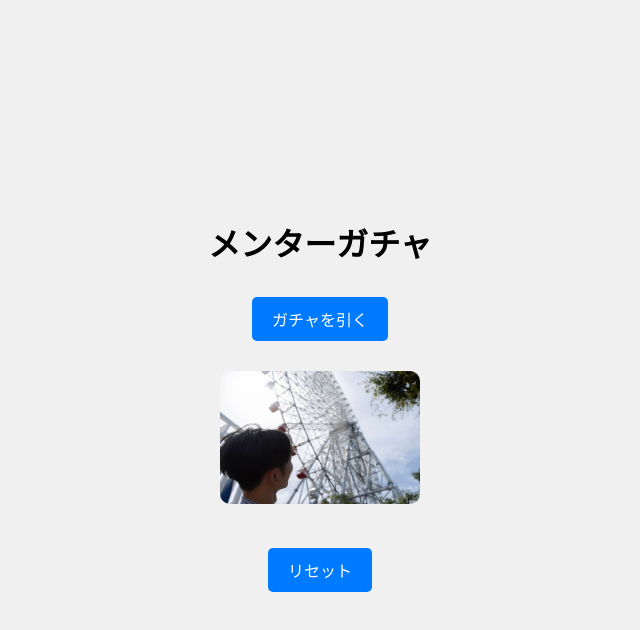
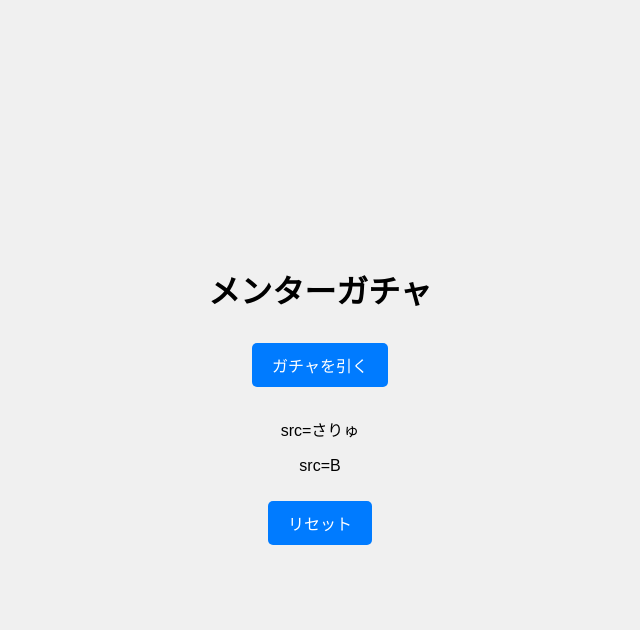
Before and after one commit to Kenjiro56/mentor-mikuji, a React (Create React App) app: page / in a window 1280 px wide. Both pictures are taken after a click on the button "ガチャを引く". Shown: the top 630 px of the page, without its empty margins (320-960 px from the left). Built offline with nearby package versions, Linux system fonts and the light colour scheme.

Commit message:
feat/probability

```diff
--- a/src/Fortune.tsx
+++ b/src/Fortune.tsx
@@ -1,15 +1,27 @@
 // src/Fortune.tsx
 import React, { useState } from "react";
 import { fortunes, Fortune as FortuneType } from "./data";
-import { Card, CardHeader, CardBody, CardFooter } from '@chakra-ui/react'
 import './App.css';
 
 const Fortune: React.FC = () => {
     const [fortune, setFortune] = useState<FortuneType | null>(null);
 
     const drawFortune = () => {
-        const randomIndex = Math.floor(Math.random() * fortunes.length);
-        setFortune(fortunes[randomIndex]);
+        const randomValue = Math.random();
+
+    let selectedFortune: FortuneType;
+    if (randomValue < 0.1) {
+        // Sランクの中からランダムに選ぶ
+        selectedFortune = fortunes.filter(f => f.rank === "S")[Math.floor(Math.random() * fortunes.filter(f => f.rank === "S").length)];
+    } else if (randomValue < 0.3) {
+        // Aランクの中からランダムに選ぶ
+        selectedFortune = fortunes.filter(f => f.rank === "A")[Math.floor(Math.random() * fortunes.filter(f => f.rank === "A").length)];
+    } else {
+        // Bランクの中からランダムに選ぶ
+        selectedFortune = fortunes.filter(f => f.rank === "B")[Math.floor(Math.random() * fortunes.filter(f => f.rank === "B").length)];
+    }
+
+    setFortune(selectedFortune);
     };
 
     const resetFortune = () => {
@@ -22,9 +34,9 @@ const Fortune: React.FC = () => {
         <button onClick={drawFortune}>ガチャを引く</button>
         {fortune && (
                     <div style={{ marginTop: "20px" }}>
-                        <img src={fortune.image} alt={fortune.name} style={{ width: "200px" }} />
-                        <h2>{fortune.name}</h2>
-                        <p>{fortune.message}</p>
+                        {/* <img src={fortune.image} alt={fortune.name} style={{ width: "200px" }} /> */}
+                        <p>src={fortune.name}</p>
+                        <p>src={fortune.rank}</p>
                         <button onClick={resetFortune} style={{ marginTop: "10px" }}>
                             リセット
                         </button>
--- a/src/data.ts
+++ b/src/data.ts
@@ -1,50 +1,203 @@
-// src/data.ts
-
-export interface Fortune {
-    image: string;
-}
+export type Fortune = {
+    name: string;       // メンターの名前
+    // image: string;      // メンターのパス
+    rank: 'S' | 'A' | 'B'; // ランク ('S', 'A', 'B')
+};
 
 export const fortunes: Fortune[] = [
     {
-        image: "/images/jiroken.jpg"
+        name: "もつ",
+        // image: "path_to_image_1.jpg",
+        rank: "S"
     },
     {
-        image: "/images/jiroken.jpg"
+        name: "もつ",
+        // image: "path_to_image_2.jpg",
+        rank: "A"
     },
     {
-        image: "/images/jiroken.jpg"
+        name: "もつ",
+        // image: "path_to_image_3.jpg",
+        rank: "B"
     },
     {
-        image: "/images/jiroken.jpg"
+        name: "ふくら",
+        // image: "path_to_image_1.jpg",
+        rank: "S"
     },
     {
-        image: "/images/jiroken.jpg"
+        name: "ふくら",
+        // image: "path_to_image_2.jpg",
+        rank: "A"
     },
     {
-        image: "/images/jiroken.jpg"
+        name: "ふくら",
+        // image: "path_to_image_3.jpg",
+        rank: "B"
     },
     {
-        image: "/images/jiroken.jpg"
+        name: "モーモン",
+        // image: "path_to_image_1.jpg",
+        rank: "S"
     },
     {
-        image: "/images/jiroken.jpg"
+        name: "モーモン",
+        // image: "path_to_image_2.jpg",
+        rank: "A"
     },
     {
-        image: "/images/jiroken.jpg"
+        name: "モーモン",
+        // image: "path_to_image_3.jpg",
+        rank: "B"
     },
     {
-        image: "/images/jiroken.jpg"
+        name: "てんとー",
+        // image: "path_to_image_1.jpg",
+        rank: "S"
     },
     {
-        image: "/images/jiroken.jpg"
+        name: "てんとー",
+        // image: "path_to_image_2.jpg",
+        rank: "A"
     },
     {
-        image: "/images/jiroken.jpg"
+        name: "てんとー",
+        // image: "path_to_image_3.jpg",
+        rank: "B"
     },
     {
-        image: "/images/jiroken.jpg"
+        name: "じろけん",
+        // image: "path_to_image_1.jpg",
+        rank: "S"
     },
     {
-        image: "/images/jiroken.jpg"
+        name: "じろけん",
+        // image: "path_to_image_2.jpg",
+        rank: "A"
     },
-    ];
+    {
+        name: "じろけん",
+        // image: "path_to_image_3.jpg",
+        rank: "B"
+    },
+    {
+        name: "あるちゃん",
+        // image: "path_to_image_1.jpg",
+        rank: "S"
+    },
+    {
+        name: "あるちゃん",
+        // image: "path_to_image_2.jpg",
+        rank: "A"
+    },
+    {
+        name: "あるちゃん",
+        // image: "path_to_image_3.jpg",
+        rank: "B"
+    },
+    {
+        name: "じーふ",
+        // image: "path_to_image_1.jpg",
+        rank: "S"
+    },
+    {
+        name: "じーふ",
+        // image: "path_to_image_2.jpg",
+        rank: "A"
+    },
+    {
+        name: "じーふ",
+        // image: "path_to_image_3.jpg",
+        rank: "B"
+    },
+    {
+        name: "ちーみょん",
+        // image: "path_to_image_1.jpg",
+        rank: "S"
+    },
+    {
+        name: "ちーみょん",
+        // image: "path_to_image_2.jpg",
+        rank: "A"
+    },
+    {
+        name: "ちーみょん",
+        // image: "path_to_image_3.jpg",
+        rank: "B"
+    },
+    {
+        name: "あやち",
+        // image: "path_to_image_1.jpg",
+        rank: "S"
+    },
+    {
+        name: "あやち",
+        // image: "path_to_image_2.jpg",
+        rank: "A"
+    },
+    {
+        name: "あやち",
+        // image: "path_to_image_3.jpg",
+        rank: "B"
+    },
+    {
+        name: "かわすけ",
+        // image: "path_to_image_1.jpg",
+        rank: "S"
+    },
+    {
+        name: "かわすけ",
+        // image: "path_to_image_2.jpg",
+        rank: "A"
+    },
+    {
+        name: "かわすけ",
+        // image: "path_to_image_3.jpg",
+        rank: "B"
+    },
+    {
+        name: "にとりん",
+        // image: "path_to_image_1.jpg",
+        rank: "S"
+    },
+    {
+        name: "にとりん",
+        // image: "path_to_image_2.jpg",
+        rank: "A"
+    },
+    {
+        name: "にとりん",
+        // image: "path_to_image_3.jpg",
+        rank: "B"
+    },
+    {
+        name: "さりゅ",
+        // image: "path_to_image_1.jpg",
+        rank: "S"
+    },
+    {
+        name: "さりゅ",
+        // image: "path_to_image_2.jpg",
+        rank: "A"
+    },
+    {
+        name: "さりゅ",
+        // image: "path_to_image_3.jpg",
+        rank: "B"
+    },
+    {
+        name: "スイッチロー",
+        // image: "path_to_image_1.jpg",
+        rank: "S"
+    },
+    {
+        name: "スイッチロー",
+        // image: "path_to_image_2.jpg",
+        rank: "A"
+    },
+    {
+        name: "スイッチロー",
+        // image: "path_to_image_3.jpg",
+        rank: "B"
+    },
+];
```
